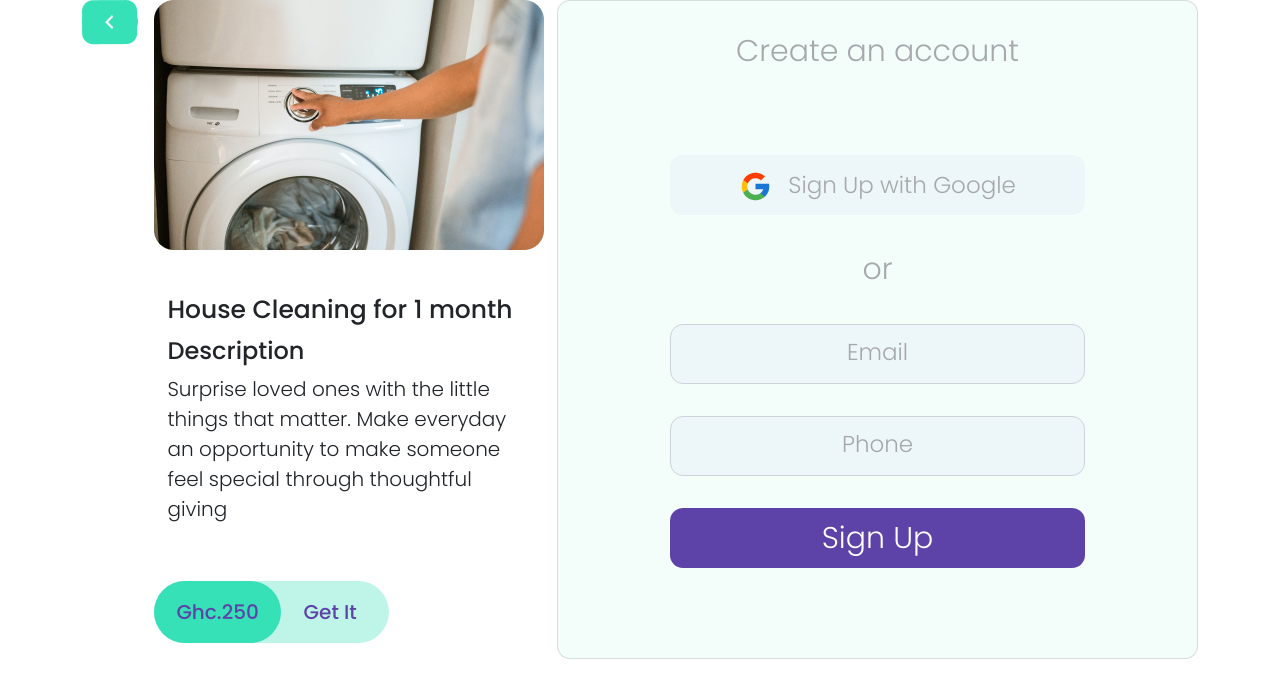
After one commit to kewablay/Giftpal-v2.0, a PHP site: page /payment.html in a window 1280 px wide. The commit adds this page. Shown: the top 698 px of the page. Run offline with PHP 8.4, Linux system fonts and the light colour scheme; some libraries are stand-ins or nearby versions.

Commit message:
added changes

```diff
--- /dev/null
+++ b/css/payment.css
@@ -0,0 +1,155 @@
+*{
+    font-family: 'Poppins', sans-serif;
+    margin: 0;
+    padding: 0;
+    box-sizing: border-box;
+    /* background-color: #5A12A3; */
+}
+
+body{
+    background: #2824D40A;
+}
+
+
+
+/* ---selected gift--- */
+
+#back-button{
+    border-radius:13px;
+    background: #36E1B8;
+    margin-right: 1rem;
+}
+.selected-gift{
+    display:flex;
+}
+.selected-gift .content{
+    display: flex;
+    flex-direction: column;
+    justify-content: space-between;
+    align-items: center;
+}
+
+.title{
+    font-size: 25px;
+    font-weight: 500;
+    line-height: 38px;
+    letter-spacing: 0em;
+    text-align: left;
+}
+.desc{
+    width: 22.7rem;
+}
+.desc p{
+    font-size: 20px;
+    font-weight: 300;
+    line-height: 30px;
+    letter-spacing: 0em;
+    text-align: left;
+
+}
+
+.btn-group{
+    background: #36E1B852;
+    border-radius: 50px;
+    width: 14.7rem;
+    margin-bottom: 1rem;
+    align-self: flex-start;
+}
+
+.btn-group a{
+    text-decoration: none;
+    color: #5D43A7;
+    font-size: 20px;
+    font-style: normal;
+    font-weight: 500;
+    line-height: 30px;
+    letter-spacing: 0em;
+    text-align: left;
+}
+
+.price{
+    padding: 1rem 1.4rem;
+    background: #36E1B8;
+    border-radius: 50px;
+}
+
+.get-it{
+    padding: 1rem 1.4rem;
+}
+
+/* -----end of selected gift----  */
+
+
+
+/* ----payment section ---- */
+.card{
+    background: #36E1B80F !important;
+}
+.card{
+    padding: 2rem 7rem;
+    height:659px;
+    border-radius: 13px !important;
+    color: #A6A8AB;
+}
+
+.signup-form h4{
+    margin-bottom: 5.4rem;
+    font-size: 30px;
+    font-weight: 300;
+}
+#or{
+    font-size: 30px;
+    font-weight: 300
+}
+
+.form-group{
+    margin-bottom:2rem;
+}
+
+#google-link{
+    text-decoration: none;
+    color: #A6A8AB;
+    font-size: 23px;
+    font-weight: 300;
+}
+
+.link{
+    background: #5D43A70A;
+    display: flex;
+    justify-content: center;
+    align-items: center;
+}
+
+.card input{
+    text-align: center;
+    padding: 0 1rem;
+    background: #5D43A70A;
+}
+.card input::placeholder{
+    color: #A6A8AB;
+    font-size: 23px;
+    font-weight: 200;
+}
+
+.card input, .card button,.link{
+    height: 3.75rem;
+    width: 100%;
+    border-radius: 13px;
+}
+
+.card span{
+    margin-right: 1rem;
+}
+
+.card button{
+    background: #5D43A7 !important;
+    color: white;
+    font-size: 30px;
+    font-weight: 200;
+}
+
+.card button:hover{
+    color: white;
+    background: rgba(180, 180, 180, 0.973) !important;
+    box-shadow: 2px 2px 5px 2px rgba(0, 0, 0, 0.411);
+}
--- /dev/null
+++ b/payment.html
@@ -0,0 +1,82 @@
+<!DOCTYPE html>
+<html lang="en">
+<head>
+    <meta charset="UTF-8">
+    <meta http-equiv="X-UA-Compatible" content="IE=edge">
+    <meta name="viewport" content="width=device-width, initial-scale=1.0">
+    <title>Register</title>
+     <!-- link to css  -->
+     <link rel="stylesheet" href="css/payment.css">
+     <!-- bootstrap -->
+     <link href="https://cdn.jsdelivr.net/npm/bootstrap@5.1.3/dist/css/bootstrap.min.css" rel="stylesheet" integrity="sha384-1BmE4kWBq78iYhFldvKuhfTAU6auU8tT94WrHftjDbrCEXSU1oBoqyl2QvZ6jIW3" crossorigin="anonymous">
+    <!-- ------ Google fonts ------ -->
+    <link rel="preconnect" href="https://fonts.googleapis.com">
+    <link rel="preconnect" href="https://fonts.gstatic.com" crossorigin>
+    <link href="https://fonts.googleapis.com/css2?family=Poppins:wght@300;400;500;600;700&display=swap" rel="stylesheet">
+    <!-- --end of Google fonts--- -->
+</head>
+<body>
+    <section class="main-content container">
+        <div class="row">
+            <!-- ----selected gift---- -->
+            <div class="selected-gift container col-12 col-md-12 col-lg-12 col-xl-5">
+                <div class="back">
+                    <a href="#" id="back-button"><img src="images/back-button.png" alt=""></a>
+                </div>
+                <div class="content">
+                    <img src="images/payment-img.png" alt="">
+                    <div class="desc">
+                        <h3 class="title">House Cleaning for 1 month</h3>
+                        <h4>Description</h4>
+                        <p>Surprise loved ones with the little things that matter. Make everyday an opportunity to make someone feel special through thoughtful giving
+                        </p>
+                    </div>
+                    <div class="btn-group">
+                        <a class="price" href="#">Ghc.250</a>
+                        <a class="get-it" href="#">Get It</a>
+                    </div>
+                </div>
+
+            </div>
+
+            <!----- payment section---- -->
+
+            <div class="col-12 col-md-12 col-lg-12 col-xl-7">
+                <div class="card">
+                    <form class="signup-form">
+                        <h4 class="text-center">Create an account</h4>
+                        <div class="form-group">
+                            <a id="google-link" href="#">
+                                <div class="link">
+                                     <span><img src="images/google.png" alt=""></span>
+                                     Sign Up with Google
+                                </div>
+                            </a>
+                        </div>
+                        <div class="form-group text-center"><p id="or">or</p></div>
+                        <div class="form-group">
+                            <input type="email" class="form-control" placeholder="Email" required="required">
+                        </div>
+                        <div class="form-group">
+                            <input type="text" class="form-control" placeholder="Phone" required="required">
+                        </div>
+                        <div class="form-group text-center">
+                            <button type="submit" class="btn btn-blue btn-block">Sign Up</button>
+                        </div>
+                    </form>
+                </div>
+            </div>
+        </div>
+    </section>
+
+
+
+    <script src="js/main.js"></script>
+    <!-----boostrap js -->
+
+    <script src="https://ajax.googleapis.com/ajax/libs/jquery/2.1.4/jquery.min.js"></script>
+    <script src="https://cdn.rawgit.com/twbs/bootstrap/v4-dev/dist/js/bootstrap.js"></script>
+
+    <!-- <script src="https://cdn.jsdelivr.net/npm/bootstrap@5.1.3/dist/js/bootstrap.bundle.min.js" integrity="sha384-ka7Sk0Gln4gmtz2MlQnikT1wXgYsOg+OMhuP+IlRH9sENBO0LRn5q+8nbTov4+1p" crossorigin="anonymous"></script> -->
+</body>
+</html>
```
Also changed, not shown: css/main.css (+0 -7 lines), images/payment-img.png (added).
